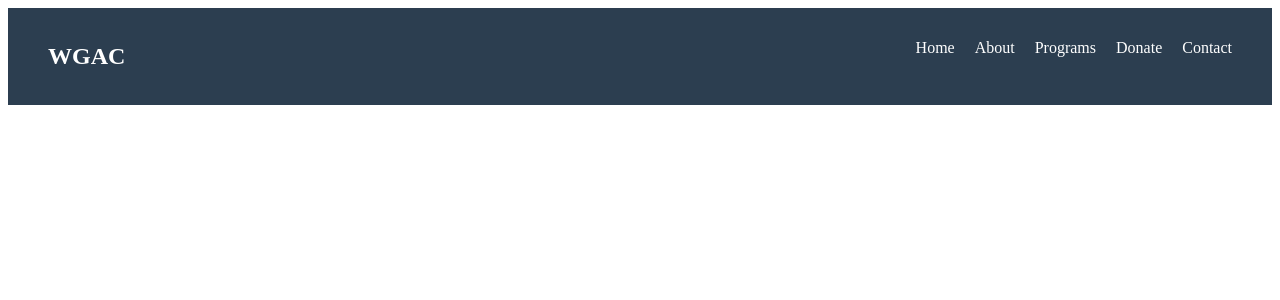
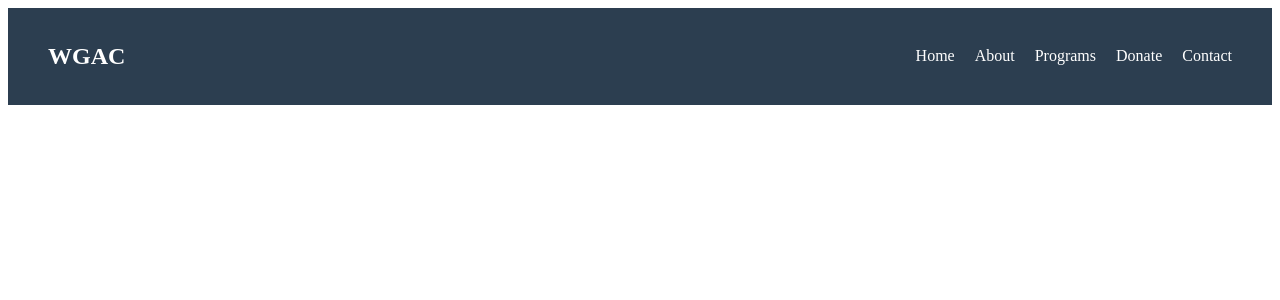
Before and after one commit to WadaDiriba/WEARING-GENERATION-FROM-ADDICTION-CHARITY, a React (Vite) app: page / in a window 1280 px wide. Shown: the top 300 px of the page. Built offline with nearby package versions, Linux system fonts and the light colour scheme.

Commit message:
navar bar addded here

```diff
--- a/package.json
+++ b/package.json
@@ -11,7 +11,8 @@
   },
   "dependencies": {
     "react": "^19.2.0",
-    "react-dom": "^19.2.0"
+    "react-dom": "^19.2.0",
+    "react-router-dom": "^7.11.0"
   },
   "devDependencies": {
     "@eslint/js": "^9.39.1",
--- a/src/componnents/Navbar/Navbar.jsx
+++ b/src/componnents/Navbar/Navbar.jsx
@@ -1,8 +1,10 @@
+import styles from "./Navbar.module.css";
+
 const Navbar = () => {
   return (
-    <nav style={styles.nav}>
+    <nav className={styles.nav}>
       <h2>WGAC</h2>
-      <ul style={styles.ul}>
+      <ul className={styles.ul}>
         <li>Home</li>
         <li>About</li>
         <li>Programs</li>
@@ -13,19 +15,4 @@ const Navbar = () => {
   );
 };
 
-const styles = {
-  nav: {
-    display: "flex",
-    justifyContent: "space-between",
-    padding: "15px 40px",
-    background: "#2c3e50",
-    color: "#fff",
-  },
-  ul: {
-    display: "flex",
-    gap: "20px",
-    listStyle: "none",
-  },
-};
-
 export default Navbar;
--- a/src/componnents/Navbar/Navbar.module.css
+++ b/src/componnents/Navbar/Navbar.module.css
@@ -0,0 +1,24 @@
+.nav {
+  display: flex;
+  justify-content: space-between;
+  align-items: center;
+  padding: 15px 40px;
+  background: #2c3e50;
+  color: #fff;
+}
+
+.ul {
+  display: flex;
+  gap: 20px;
+  list-style: none;
+  margin: 0;
+  padding: 0;
+}
+
+.ul li {
+  cursor: pointer;
+}
+
+.ul li:hover {
+  text-decoration: underline;
+}
```
Also changed, not shown: 1 other file (tests, documents, lock files or other folders).
